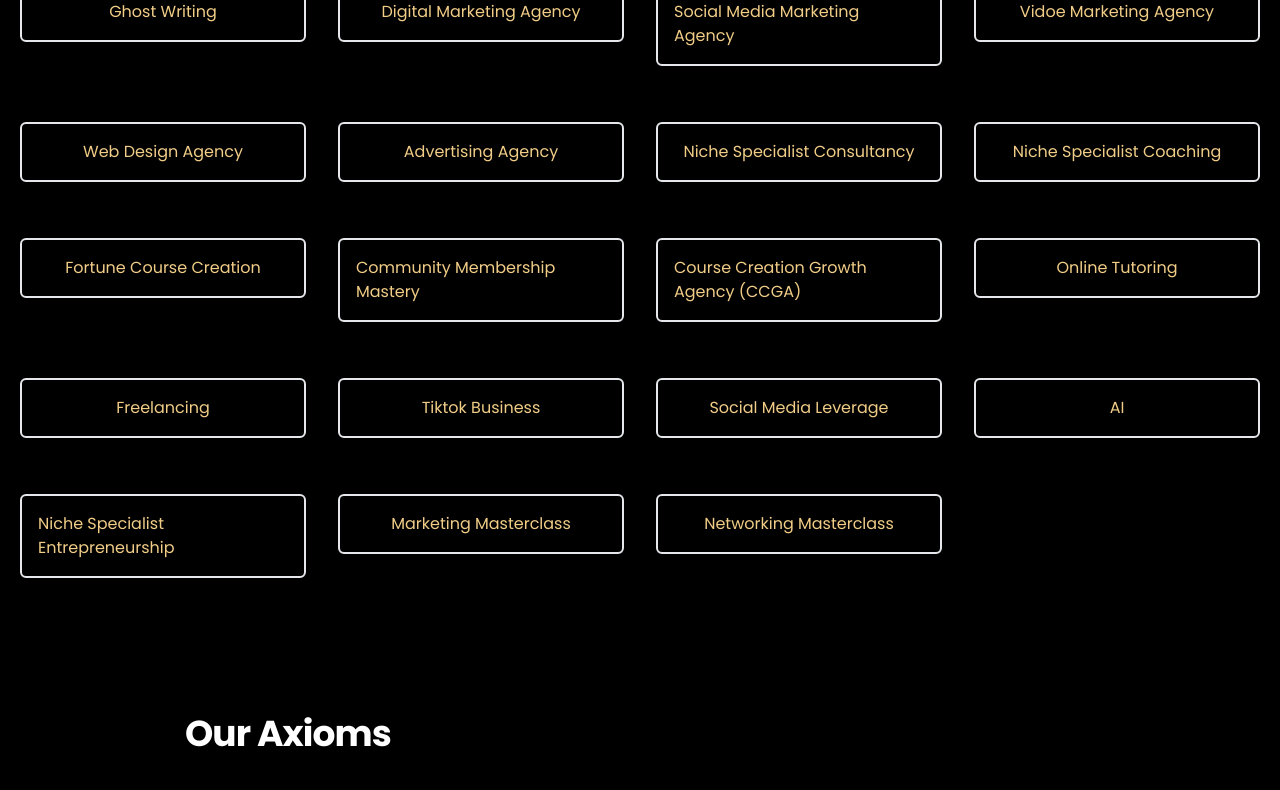
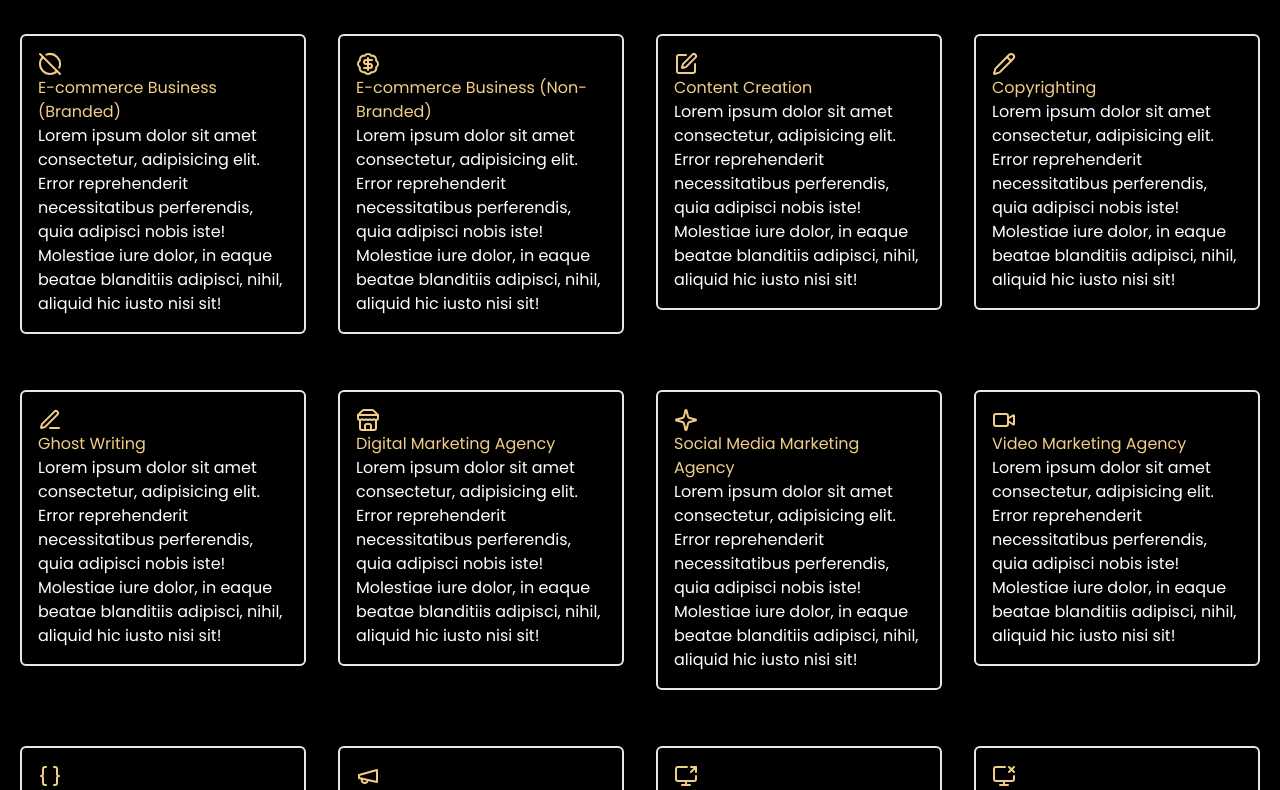
Before and after one commit to Ajaiyeoba/wcu-project, a React (Vite) app: page / in a window 1280 px wide. Shown: the part 3720-4510 px from the top of the page. Built offline with nearby package versions, Linux system fonts and the light colour scheme.

Commit message:
made changes to the DialogPanel

```diff
--- a/src/App.jsx
+++ b/src/App.jsx
@@ -1,6 +1,7 @@
 import { useEffect, useState } from "react";
 import Home from "./pages/Home";
 import Register from "./form/Register";
+
 import Aos from "aos";
 import "./App.css";
 import "aos/dist/aos.css";
@@ -17,6 +18,7 @@ function App() {
           <Routes>
             <Route path="/" element={<Home />} />
             <Route path="/register" element={<Register />} />
+
           </Routes>
         </BrowserRouter>
       </div>
--- a/src/components/Navbar.jsx
+++ b/src/components/Navbar.jsx
@@ -65,15 +65,15 @@ export default function Example() {
     </nav>
     <Dialog open={mobileMenuOpen} onClose={setMobileMenuOpen} className="lg:hidden">
       <div className="fixed inset-0 z-50" />
-      <DialogPanel className="fixed inset-y-0 right-0 z-50 w-full overflow-y-auto bg-custom-pri px-6 py-6 sm:max-w-sm sm:ring-1 sm:ring-gray-900/10">
+      <DialogPanel className="fixed inset-y-0 right-0 z-50 w-64 overflow-y-auto bg-custom-pri px-6 py-6 sm:max-w-sm sm:ring-1 sm:ring-gray-900/10">
         <div className="flex items-center justify-between">
           <a href="#" className="-m-1.5 p-1.5">
             <span className="sr-only">Wealth Creation University</span>
-            <img
+            {/* <img
               alt=""
               src={logo}
               className=" w-16 h-auto"
-            />
+            /> */}
           </a>
           <button
             type="button"
--- a/src/pages/Campuses.jsx
+++ b/src/pages/Campuses.jsx
@@ -1,10 +1,13 @@
 import React from "react";
-import {IdCardIcon, BadgeDollarSignIcon,
-  ShellIcon,
-  BellElectricIcon, CircleOffIcon,
-  DollarSignIcon
-}
-from 'lucide-react'
+import {
+  IdCardIcon, BadgeDollarSignIcon, ShellIcon,
+  BellElectricIcon, CircleOffIcon, DollarSignIcon,
+  SquarePenIcon, PencilIcon, PenLineIcon, StoreIcon,
+  SparkleIcon, VideoIcon, BracesIcon,
+  MegaphoneIcon, ScreenShareIcon, ScreenShareOffIcon,
+  HeaterIcon, PresentationIcon, LayoutDashboardIcon,
+  Users2Icon, LoaderPinwheelIcon,
+} from "lucide-react";
 
 const products = [
   {
@@ -13,6 +16,7 @@ const products = [
     href: "/",
     price: "$35",
     icon: <IdCardIcon />,
+    info: "Lorem ipsum dolor sit amet consectetur, adipisicing elit. Error reprehenderit necessitatibus perferendis, quia adipisci nobis iste! Molestiae iure dolor, in eaque beatae blanditiis adipisci, nihil, aliquid hic iusto nisi sit!",
   },
   {
     id: 2,
@@ -20,6 +24,7 @@ const products = [
     href: "/",
     price: "$35",
     icon: <DollarSignIcon />,
+    info: "Lorem ipsum dolor sit amet consectetur, adipisicing elit. Error reprehenderit necessitatibus perferendis, quia adipisci nobis iste! Molestiae iure dolor, in eaque beatae blanditiis adipisci, nihil, aliquid hic iusto nisi sit!",
   },
   {
     id: 3,
@@ -27,6 +32,7 @@ const products = [
     href: "/",
     price: "$35",
     icon: <ShellIcon />,
+    info: "Lorem ipsum dolor sit amet consectetur, adipisicing elit. Error reprehenderit necessitatibus perferendis, quia adipisci nobis iste! Molestiae iure dolor, in eaque beatae blanditiis adipisci, nihil, aliquid hic iusto nisi sit!",
   },
   {
     id: 4,
@@ -34,123 +40,157 @@ const products = [
     href: "/",
     price: "$35",
     icon: <BellElectricIcon />,
+    info: "Lorem ipsum dolor sit amet consectetur, adipisicing elit. Error reprehenderit necessitatibus perferendis, quia adipisci nobis iste! Molestiae iure dolor, in eaque beatae blanditiis adipisci, nihil, aliquid hic iusto nisi sit!",
   },
   {
     id: 5,
     name: " E-commerce Business (Branded)",
     href: "/",
     price: "$35",
-
+    icon: <CircleOffIcon />,
+    info: "Lorem ipsum dolor sit amet consectetur, adipisicing elit. Error reprehenderit necessitatibus perferendis, quia adipisci nobis iste! Molestiae iure dolor, in eaque beatae blanditiis adipisci, nihil, aliquid hic iusto nisi sit!",
   },
   {
     id: 6,
     name: "E-commerce Business (Non-Branded) ",
     href: "/",
     price: "$35",
-
+    icon: <BadgeDollarSignIcon />,
+    info: "Lorem ipsum dolor sit amet consectetur, adipisicing elit. Error reprehenderit necessitatibus perferendis, quia adipisci nobis iste! Molestiae iure dolor, in eaque beatae blanditiis adipisci, nihil, aliquid hic iusto nisi sit!",
   },
   {
     id: 7,
     name: "Content  Creation",
     href: "/",
     price: "$35",
-
+    icon: <SquarePenIcon />,
+    info: "Lorem ipsum dolor sit amet consectetur, adipisicing elit. Error reprehenderit necessitatibus perferendis, quia adipisci nobis iste! Molestiae iure dolor, in eaque beatae blanditiis adipisci, nihil, aliquid hic iusto nisi sit!",
   },
   {
     id: 8,
     name: "Copyrighting",
     href: "/",
     price: "$35",
+    icon: <PencilIcon/>,
+    info: "Lorem ipsum dolor sit amet consectetur, adipisicing elit. Error reprehenderit necessitatibus perferendis, quia adipisci nobis iste! Molestiae iure dolor, in eaque beatae blanditiis adipisci, nihil, aliquid hic iusto nisi sit!",
   },
   {
     id: 9,
     name: "Ghost Writing",
     href: "/",
     price: "$35",
+    icon: <PenLineIcon />,
+    info: "Lorem ipsum dolor sit amet consectetur, adipisicing elit. Error reprehenderit necessitatibus perferendis, quia adipisci nobis iste! Molestiae iure dolor, in eaque beatae blanditiis adipisci, nihil, aliquid hic iusto nisi sit!",
   },
   {
     id: 10,
     name: "Digital Marketing Agency",
     href: "/",
     price: "$35",
+    icon: <StoreIcon/>,
+    info: "Lorem ipsum dolor sit amet consectetur, adipisicing elit. Error reprehenderit necessitatibus perferendis, quia adipisci nobis iste! Molestiae iure dolor, in eaque beatae blanditiis adipisci, nihil, aliquid hic iusto nisi sit!",
   },
   {
     id: 11,
     name: "Social Media Marketing Agency",
     href: "/",
     price: "$35",
+    icon: <SparkleIcon/>,
+    info: "Lorem ipsum dolor sit amet consectetur, adipisicing elit. Error reprehenderit necessitatibus perferendis, quia adipisci nobis iste! Molestiae iure dolor, in eaque beatae blanditiis adipisci, nihil, aliquid hic iusto nisi sit!",
   },
   {
     id: 12,
-    name: "Vidoe Marketing Agency",
+    name: "Video Marketing Agency",
     href: "/",
     price: "$35",
+    icon: <VideoIcon/>,
+    info: "Lorem ipsum dolor sit amet consectetur, adipisicing elit. Error reprehenderit necessitatibus perferendis, quia adipisci nobis iste! Molestiae iure dolor, in eaque beatae blanditiis adipisci, nihil, aliquid hic iusto nisi sit!",
   },
   {
     id: 13,
     name: "Web Design  Agency",
     href: "/",
     price: "$35",
+    icon: <BracesIcon/>,
+    info: "Lorem ipsum dolor sit amet consectetur, adipisicing elit. Error reprehenderit necessitatibus perferendis, quia adipisci nobis iste! Molestiae iure dolor, in eaque beatae blanditiis adipisci, nihil, aliquid hic iusto nisi sit!",
   },
   {
     id: 14,
     name: "Advertising Agency",
     href: "/",
     price: "$35",
+    icon: <MegaphoneIcon />,
+    info: "Lorem ipsum dolor sit amet consectetur, adipisicing elit. Error reprehenderit necessitatibus perferendis, quia adipisci nobis iste! Molestiae iure dolor, in eaque beatae blanditiis adipisci, nihil, aliquid hic iusto nisi sit!",
   },
   {
     id: 15,
     name: "Niche Specialist Consultancy",
     href: "/",
     price: "$35",
+    icon: <ScreenShareIcon/>,
+    info: "Lorem ipsum dolor sit amet consectetur, adipisicing elit. Error reprehenderit necessitatibus perferendis, quia adipisci nobis iste! Molestiae iure dolor, in eaque beatae blanditiis adipisci, nihil, aliquid hic iusto nisi sit!",
   },
   {
     id: 16,
     name: "Niche Specialist Coaching",
     href: "/",
     price: "$35",
+    icon: <ScreenShareOffIcon/>,
+    info: "Lorem ipsum dolor sit amet consectetur, adipisicing elit. Error reprehenderit necessitatibus perferendis, quia adipisci nobis iste! Molestiae iure dolor, in eaque beatae blanditiis adipisci, nihil, aliquid hic iusto nisi sit!",
   },
   {
     id: 17,
     name: "Fortune Course Creation ",
     href: "/",
     price: "$35",
+    icon: <HeaterIcon/>,
+    info: "Lorem ipsum dolor sit amet consectetur, adipisicing elit. Error reprehenderit necessitatibus perferendis, quia adipisci nobis iste! Molestiae iure dolor, in eaque beatae blanditiis adipisci, nihil, aliquid hic iusto nisi sit!",
   },
   {
     id: 18,
     name: "Community Membership Mastery",
     href: "/",
     price: "$35",
+    icon: <Users2Icon/>,
+    info: "Lorem ipsum dolor sit amet consectetur, adipisicing elit. Error reprehenderit necessitatibus perferendis, quia adipisci nobis iste! Molestiae iure dolor, in eaque beatae blanditiis adipisci, nihil, aliquid hic iusto nisi sit!",
   },
   {
     id: 19,
     name: "Course Creation Growth Agency (CCGA)",
     href: "/",
     price: "$35",
+    icon: <PresentationIcon/>,
+    info: "Lorem ipsum dolor sit amet consectetur, adipisicing elit. Error reprehenderit necessitatibus perferendis, quia adipisci nobis iste! Molestiae iure dolor, in eaque beatae blanditiis adipisci, nihil, aliquid hic iusto nisi sit!",
   },
   {
     id: 20,
     name: "Online Tutoring",
     href: "/",
     price: "$35",
+    icon: <LayoutDashboardIcon/>,
+    info: "Lorem ipsum dolor sit amet consectetur, adipisicing elit. Error reprehenderit necessitatibus perferendis, quia adipisci nobis iste! Molestiae iure dolor, in eaque beatae blanditiis adipisci, nihil, aliquid hic iusto nisi sit!",
   },
   {
     id: 21,
     name: "Freelancing",
     href: "/",
     price: "$35",
+    icon: <LoaderPinwheelIcon />,
+    info: "Lorem ipsum dolor sit amet consectetur, adipisicing elit. Error reprehenderit necessitatibus perferendis, quia adipisci nobis iste! Molestiae iure dolor, in eaque beatae blanditiis adipisci, nihil, aliquid hic iusto nisi sit!",
   },
   {
     id: 22,
     name: "Tiktok Business",
     href: "/",
     price: "$35",
+    info: "Lorem ipsum dolor sit amet consectetur, adipisicing elit. Error reprehenderit necessitatibus perferendis, quia adipisci nobis iste! Molestiae iure dolor, in eaque beatae blanditiis adipisci, nihil, aliquid hic iusto nisi sit!",
   },
   {
     id: 23,
     name: "Social Media Leverage",
     href: "/",
     price: "$35",
+    info: "Lorem ipsum dolor sit amet consectetur, adipisicing elit. Error reprehenderit necessitatibus perferendis, quia adipisci nobis iste! Molestiae iure dolor, in eaque beatae blanditiis adipisci, nihil, aliquid hic iusto nisi sit!",
   },
   {
     id: 24,
@@ -163,34 +203,41 @@ const products = [
     name: "Niche Specialist Entrepreneurship",
     href: "/",
     price: "$35",
+    info: "Lorem ipsum dolor sit amet consectetur, adipisicing elit. Error reprehenderit necessitatibus perferendis, quia adipisci nobis iste! Molestiae iure dolor, in eaque beatae blanditiis adipisci, nihil, aliquid hic iusto nisi sit!",
   },
   {
     id: 26,
     name: "Marketing Masterclass",
     href: "/",
     price: "$35",
+    info: "Lorem ipsum dolor sit amet consectetur, adipisicing elit. Error reprehenderit necessitatibus perferendis, quia adipisci nobis iste! Molestiae iure dolor, in eaque beatae blanditiis adipisci, nihil, aliquid hic iusto nisi sit!",
   },
   {
     id: 27,
-    name: "Networking Masterclass",
+    name: `Networking Masterclass`,
     href: "/",
     price: "$35",
+    info: "Lorem ipsum dolor sit amet consectetur, adipisicing elit. Error reprehenderit necessitatibus perferendis, quia adipisci nobis iste! Molestiae iure dolor, in eaque beatae blanditiis adipisci, nihil, aliquid hic iusto nisi sit!",
   },
-  // More products...
 ];
 
 function Campuses() {
   return (
     <>
-      <p className="mt-6 text-lg leading-8 text-custom-ter text-center" data-aos="fade-down">
+      <p
+        className="mt-6 text-lg leading-8 text-custom-ter text-center"
+        data-aos="fade-down"
+      >
         Our campuses are all high cash flow based income models
       </p>
-
 
       <div className="  ml-5 mr-5 grid grid-cols-1 gap-x-6 gap-y-10 sm:grid-cols-2 lg:grid-cols-4 xl:gap-x-8">
         {products.map((product) => (
           <div key={product.id} className="group relative ">
-            <div data-aos="zoom-in-up" className="mt-4 flex  border-2  rounded-md ring-custom-sec justify-center p-4  hover:shadow-md-custom-sec">
+            <div
+              data-aos="zoom-in-up"
+              className="mt-4 flex  border-2  rounded-md ring-custom-sec justify-center p-4  hover:shadow-md-custom-sec"
+            >
               <div>
                 <h3 className="text-base text-custom-ter hover:-translate-y-1 hover:scale-110 duration-300 focus-visible:outline focus-visible:outline-2 focus-visible:outline-offset-2 focus-visible:outline-custom-ter ">
                   <a href={product.href} className="text-custom-sec">
@@ -198,12 +245,16 @@ function Campuses() {
                       aria-hidden="true"
                       className="  text-custom-ter hover:transition ease-in-out duration-300 hover:text-custom-sec hover:rotate-180"
                     >
-                      {" "}
-                      {product.icon}
+
                     </span>
-                    <span aria-hidden="true" className=" inset-0 text-custom-sec" />
+                    <span
+                      aria-hidden="true"
+                      className=" inset-0 text-custom-sec flex"
+                    />
+                    {product.icon}
                     {product.name}
                   </a>
+                  <p> {product.info }</p>
                 </h3>
               </div>
             </div>
--- a/src/pages/Home.jsx
+++ b/src/pages/Home.jsx
@@ -37,7 +37,7 @@ function Home() {
                 </div>
               </div>
               <h1
-                data-aos="fade-right"
+                data-aos="fade-down"
                 className="text-4xl font-bold tracking-tight text-custom-sec sm:text-6xl"
               >
                 WEALTH CREATION UNIVERSITY
```
